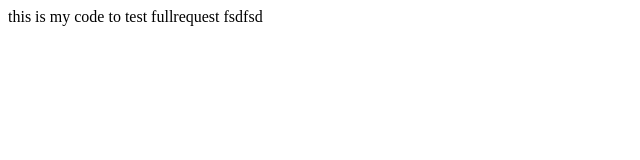
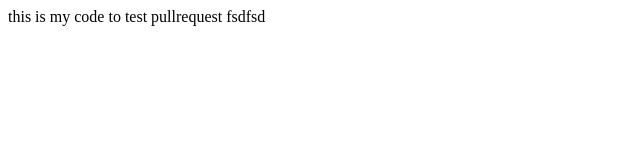
Before and after one commit to BYEONGJOK/gfh_backup, a plain HTML site: page index.html in a window 1280 px wide. Shown: the full height of the page, 0-640 px from the left. Drawn offline with Linux system fonts and the light colour scheme.

Commit message:
correct splling

```diff
--- a/index.html
+++ b/index.html
@@ -1,6 +1,6 @@
 
 <html>
-this is my code to test fullrequest
+this is my code to test pullrequest
 <body>
 fsdfsd
 </body>
```
